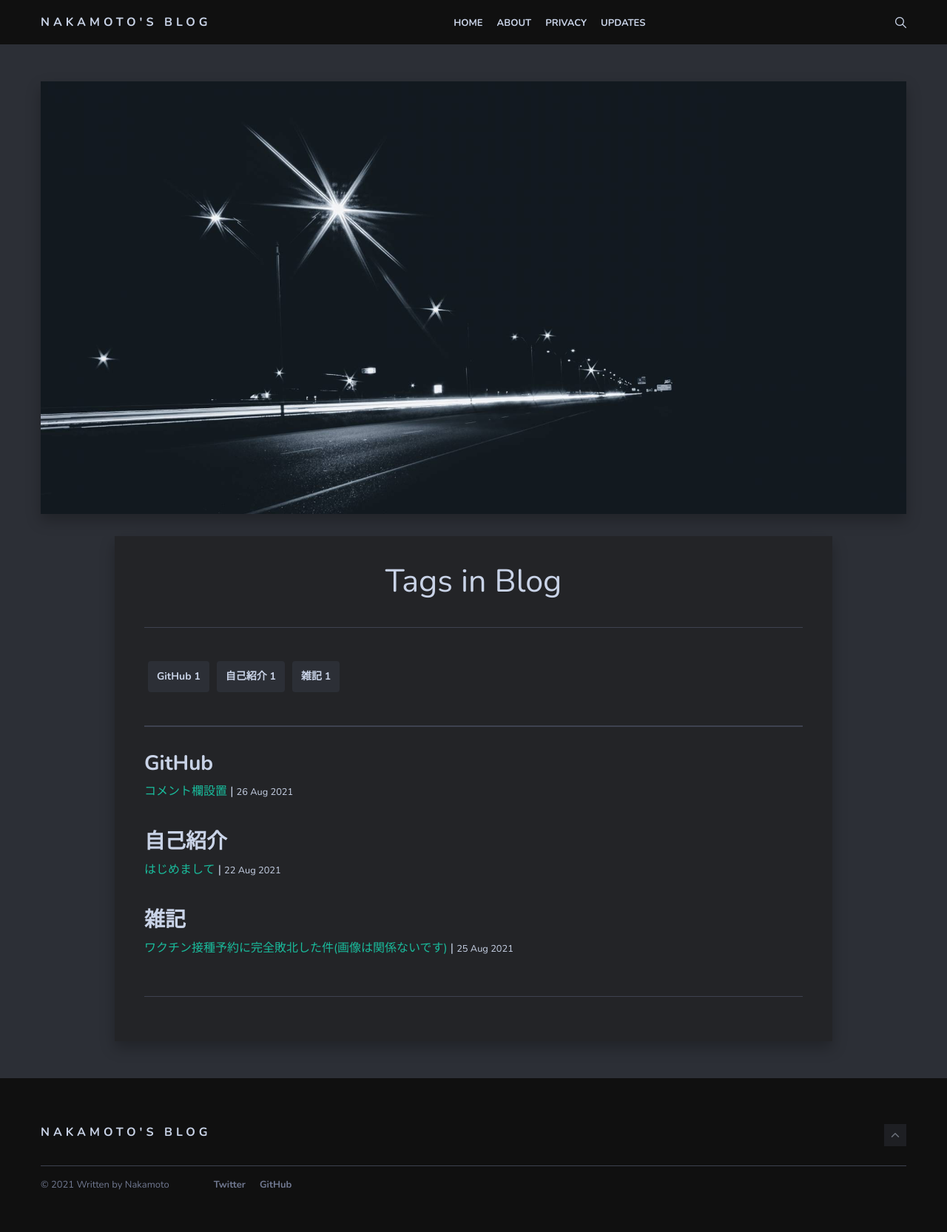
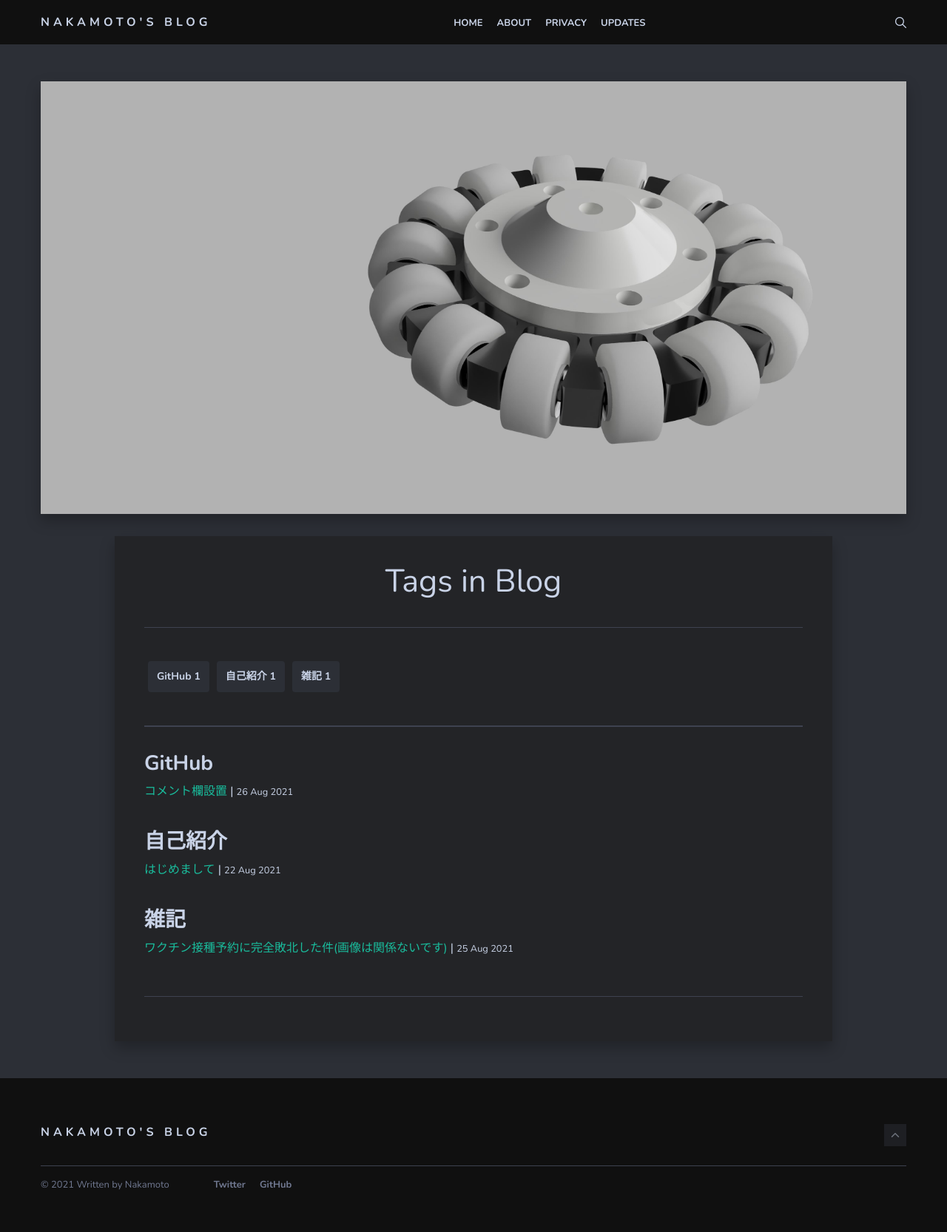
Before and after one commit to RP-800/RP-800.github.io, a Jekyll site: the page built from tags.html, in a window 1280 px wide. Shown: the whole page at 74% size. Built offline with Jekyll 4.4.1, drawn with Linux system fonts in a browser that asks for light colours; nearby versions of some CDN libraries.

Commit message:
Update tags.html

```diff
--- a/tags.html
+++ b/tags.html
@@ -1,7 +1,7 @@
 ---
 layout: page
 title: Tags in Blog
-image: 10.jpg
+image: 897b279a-6a44-40f7-9459-d3fe7b226536.jpg
 permalink: /tags/
 ---
 {% capture site_tags %}{% for tag in site.tags %}{{ tag | first }}{% unless forloop.last %},{% endunless %}{% endfor %}{% endcapture %}
```
